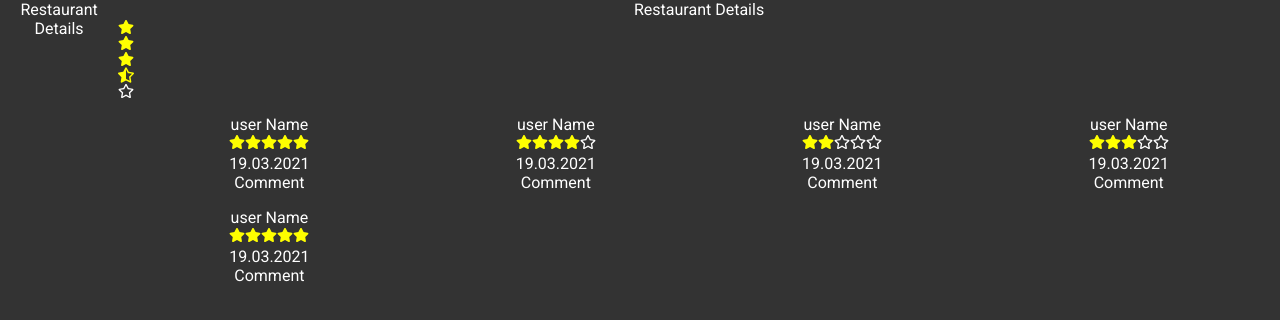
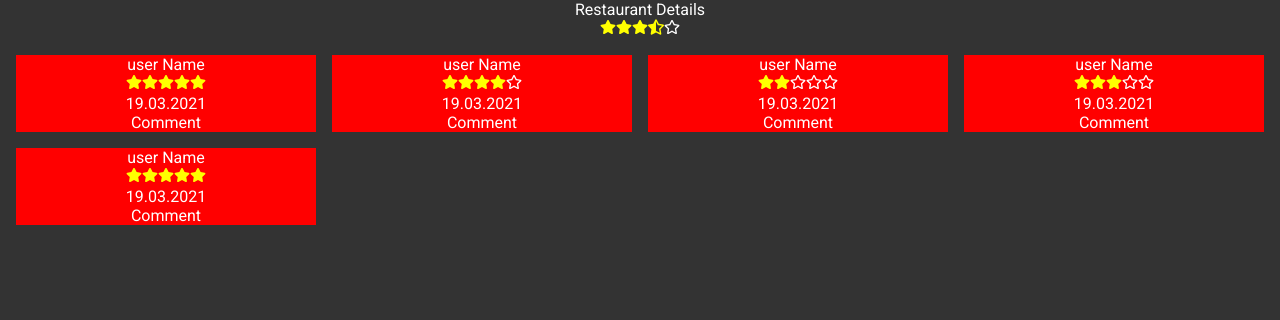
Before and after one commit to turkaytunc/pelp, a React (Create React App) app in the folder frontend/: page /restaurant/1 in a window 1280 px wide. Shown: the top 320 px of the page. Built offline with nearby package versions, Linux system fonts and the light colour scheme.

Commit message:
update: ratings

```diff
--- a/frontend/src/components/review-card/review-card.scss
+++ b/frontend/src/components/review-card/review-card.scss
@@ -1,2 +1,4 @@
 .review-card-container {
+  background-color: red;
+  display: block;
 }
--- a/frontend/src/components/star-rate/StarRate.tsx
+++ b/frontend/src/components/star-rate/StarRate.tsx
@@ -15,7 +15,7 @@ const StarRate = ({ rating, color }: { rating: number; color?: string }): React.
     }
   }
 
-  return <>{stars}</>;
+  return <div>{stars}</div>;
 };
 
 export default StarRate;
--- a/frontend/src/routes/details/DetailsScreen.tsx
+++ b/frontend/src/routes/details/DetailsScreen.tsx
@@ -4,7 +4,6 @@ import './details-screen.scss';
 
 const DetailsScreen = (): React.ReactElement => (
   <>
-    Restaurant Details
     <RestaurantDetails />
   </>
 );
```
